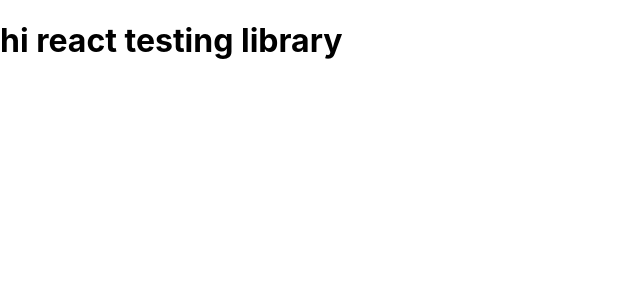
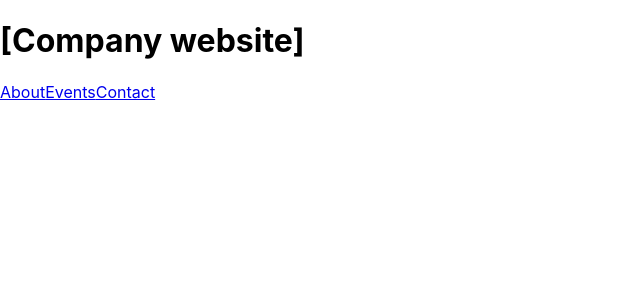
Before and after one commit to prakash-amit/react-essentials, a React (Create React App) app: page / in a window 1280 px wide. Shown: the top 300 px of the page, without its empty margins (0-640 px from the left). Built offline with nearby package versions, Linux system fonts and the light colour scheme.

Commit message:
configure router and incorporating link component

```diff
--- a/package.json
+++ b/package.json
@@ -7,8 +7,11 @@
     "@testing-library/jest-dom": "^5.11.4",
     "@testing-library/react": "^11.1.0",
     "@testing-library/user-event": "^12.1.10",
+    "history": "^5.0.0",
     "react": "^17.0.2",
     "react-dom": "^17.0.2",
+    "react-router": "^6.0.0-beta.0",
+    "react-router-dom": "^6.0.0-beta.0",
     "react-scripts": "4.0.3",
     "web-vitals": "^1.0.1"
   },
--- a/src/App.js
+++ b/src/App.js
@@ -1,13 +1,21 @@
-import React, {useState, useEffect} from 'react';
+import React from 'react';
 import './App.css';
+import {Routes, Route} from "react-router-dom";
+import {Home, About, Events, Contact, Whoops404} from "./pages";
 
 //a component using method
 function App() {
 
     return (
-      <>
-      <h1>hi react testing library</h1>
-      </>
+      <div>
+      <Routes>
+        <Route  path = "/" element = {<Home />}></Route>
+        <Route path = "/About" element = {<About />}></Route>
+        <Route path = "/Events" element = {<Events />}></Route>
+        <Route path = "/Contact" element = {<Contact />}></Route>
+        <Route path = "*" element = {<Whoops404 />}></Route>
+      </Routes>
+      </div>
     );
 }
 
--- a/src/index.js
+++ b/src/index.js
@@ -2,8 +2,12 @@ import React from 'react';
 import ReactDOM from 'react-dom';
 import './index.css';
 import App from './App';
+import {BrowserRouter as Router } from "react-router-dom";
 
 ReactDOM.render(
-  <App />,
+  <Router>
+    <App />
+  </Router>
+  ,
   document.getElementById('root')
 );
--- /dev/null
+++ b/src/pages.js
@@ -0,0 +1,48 @@
+import React from "react";
+import {Link, useLocation} from "react-router-dom";
+
+export function Home() {
+    return (
+        <div>
+            <h1>[Company website]</h1>
+            <nav>
+                <Link to = "about">About</Link>
+                <Link to = "events">Events</Link>
+                <Link to = "contact">Contact</Link>
+            </nav>
+        </div>
+    )
+}
+
+export function About() {
+    return (
+        <div>
+            <h1>[About]</h1>
+        </div>
+    )
+}
+
+export function Events() {
+    return (
+        <div>
+            <h1>[Events]</h1>
+        </div>
+    )
+}
+
+export function Contact() {
+    return (
+        <div>
+            <h1>[Contact]</h1>
+        </div>
+    )
+}
+
+export function Whoops404() {
+    let location = useLocation();
+    return (
+        <div>
+            <h1>resource not found at {location.pathname}</h1>
+        </div>
+    )
+}
```
Also changed, not shown: 1 other file (tests, documents, lock files or other folders).
